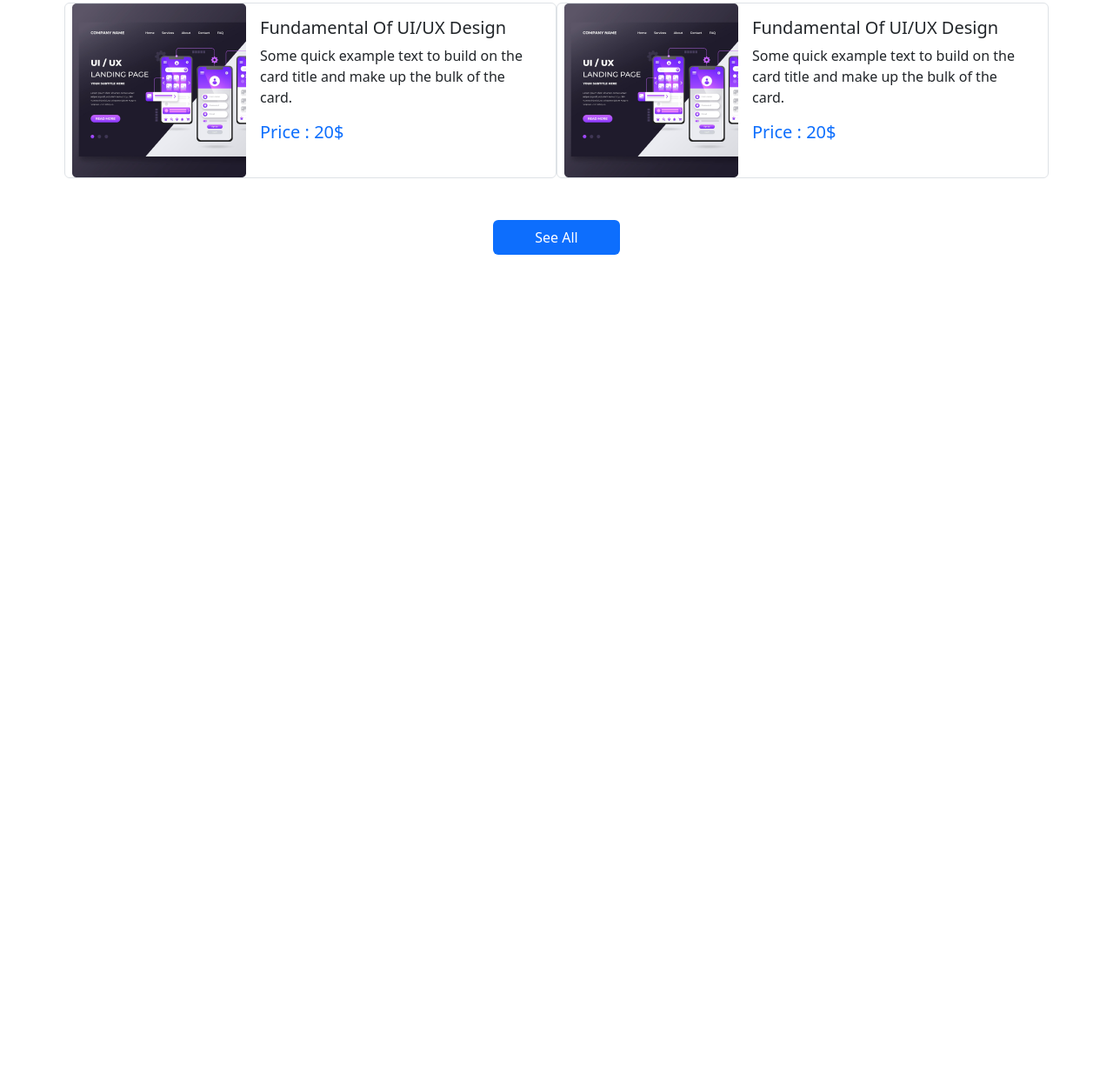
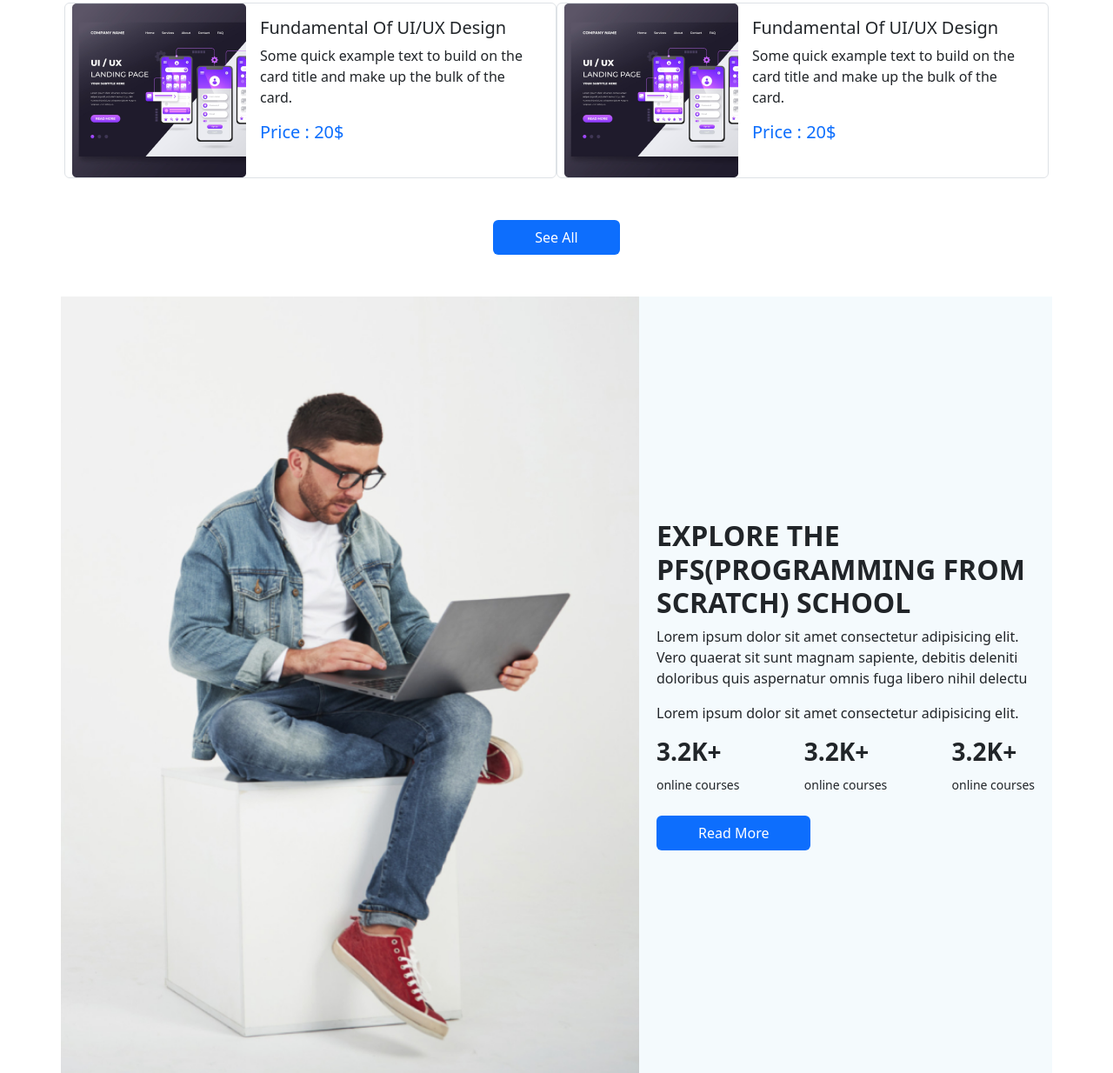
Before and after one commit to safwanbin2/pfs-school, a plain HTML site: page index.html in a window 1280 px wide. Shown: the part 1327-2561 px from the top of the page at 87% size. Before the commit the page ends 1668 px from the top, so only its background shows below. Drawn offline with nearby package versions, Linux system fonts and the light colour scheme.

Commit message:
done till register sectio

```diff
--- a/index.html
+++ b/index.html
@@ -174,7 +174,39 @@
         </div>
     </section>
     <!-- courses end -->
-
+    <!-- about start -->
+    <section id="about">
+        <div class="container my-5 mx-auto">
+            <div class="row">
+                <div class="col-md-7 col-sm-12 px-0">
+                    <img src="images/working.png" alt="" class="w-100">
+                </div>
+                <div class="col-md-5 col-sm-12 d-flex align-items-center creambg">
+                    <div class="p-2">
+                        <h2 class="text-uppercase fw-semibold">explore the pfs(programming from scratch) school</h2>
+                        <p>Lorem ipsum dolor sit amet consectetur adipisicing elit. Vero quaerat sit sunt magnam sapiente, debitis deleniti doloribus quis aspernatur omnis fuga libero nihil delectu</p>
+                        <p>Lorem ipsum dolor sit amet consectetur adipisicing elit.</p>
+                        <div class="d-flex justify-content-between mb-4">
+                            <div>
+                                <h3 class="fw-bold">3.2K+</h3>
+                                <small>online courses</small>
+                            </div>
+                            <div>
+                                <h3 class="fw-bold">3.2K+</h3>
+                                <small>online courses</small>
+                            </div>
+                            <div>
+                                <h3 class="fw-bold">3.2K+</h3>
+                                <small>online courses</small>
+                            </div>
+                        </div>
+                        <button class="bg-primary text-white px-5 py-2 border-0 rounded-2">Read More</button>
+                    </div>
+                </div>
+            </div>
+        </div>
+    </section>
+    <!-- about end -->
 
 
 
--- a/styles/style.css
+++ b/styles/style.css
@@ -1,17 +1,6 @@
-/* confused */
-#home .carousel-inner{
-    position: relative;
-    z-index: 1;
+.carousel-item img{
+    filter: brightness(30%);
 }
-#home .carousel-inner::after{
-    position: absolute;
-    content: '';
-    top: 0;
-    left: 0;
-    width: 100%;
-    height: 100%;
-    background-color: black;
-    opacity: .5;
-    z-index: -1;
+.creambg{
+    background-color: rgba(244, 250, 253, 1);
 }
-/* confused yet */
```
